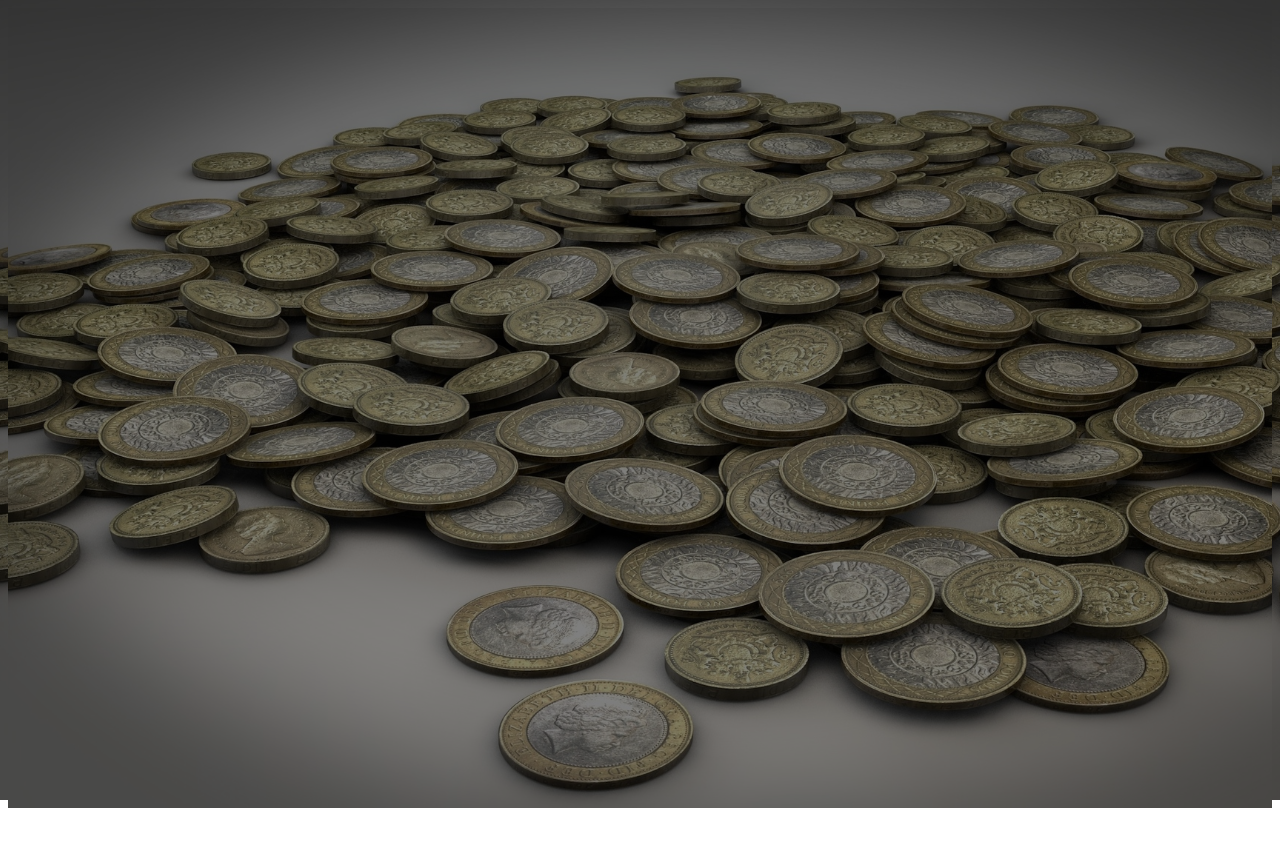
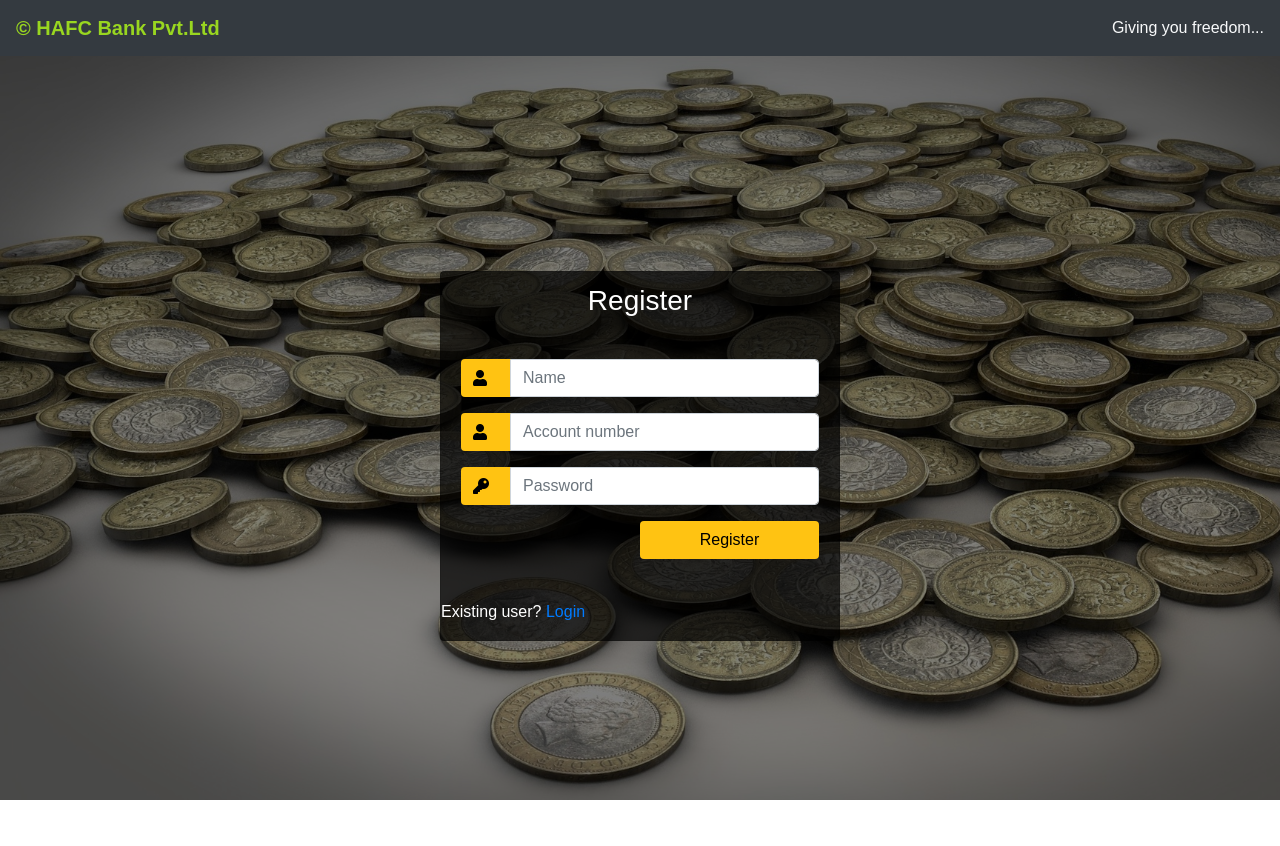
Before and after one commit to siyadpk/Bank_Application, an Angular app: page /register in a window 1280 px wide. Before the commit this address led to /. Shown: the top 846 px of the page. Before the commit the page ends 808 px from the top, so only its background shows below. Built offline with nearby package versions, Linux system fonts and the light colour scheme; a web font is replaced by a local one.

Commit message:
service used and dependency injection

```diff
--- /dev/null
+++ b/src/app/Service/database.service.ts
@@ -0,0 +1,38 @@
+import { Injectable } from '@angular/core';
+
+@Injectable({
+  providedIn: 'root'
+})
+export class DatabaseService {
+
+
+  database:any = {
+    1000:{acc:1000,usname:'siya',passwd:123,bal:1000},
+    1001:{acc:1001,usname:'zia',passwd:113,bal:1000},
+    1002:{acc:1002,usname:'ziyad',passwd:223,bal:1000}
+  }
+
+  constructor() { }
+
+   Register(acc:any,uname:any,passwd:any){
+
+    let db=this.database
+
+      if(acc in db){
+        return false
+      }
+      else{
+        db[acc]={
+          acc,
+          uname,
+          passwd,
+          bal:0
+        }
+        return true
+      }
+
+   }
+
+
+
+}
--- a/src/app/app-routing.module.ts
+++ b/src/app/app-routing.module.ts
@@ -2,11 +2,13 @@ import { NgModule } from '@angular/core';
 import { RouterModule, Routes } from '@angular/router';
 import { DashboardComponent } from './dashboard/dashboard.component';
 import { LoginComponent } from './login/login.component';
+import { RegisterComponent } from './register/register.component';
 
 const routes: Routes = [
 
   {path:'',component:LoginComponent},
-  {path:'dashboard',component:DashboardComponent}
+  {path:'dashboard',component:DashboardComponent},
+  {path:'register',component:RegisterComponent}
 
 ];
 
--- a/src/app/app.module.ts
+++ b/src/app/app.module.ts
@@ -6,12 +6,14 @@ import { AppRoutingModule } from './app-routing.module';
 import { AppComponent } from './app.component';
 import { LoginComponent } from './login/login.component';
 import { DashboardComponent } from './dashboard/dashboard.component';
+import { RegisterComponent } from './register/register.component';
 
 @NgModule({
   declarations: [
     AppComponent,
     LoginComponent,
-    DashboardComponent
+    DashboardComponent,
+    RegisterComponent
   ],
   imports: [
     BrowserModule,
--- a/src/app/login/login.component.html
+++ b/src/app/login/login.component.html
@@ -3,19 +3,7 @@
 <head>
 	<title>Login Page</title>
 <!--Made with love by Mutiullah Samim -->
-<link href="//maxcdn.bootstrapcdn.com/bootstrap/4.1.1/css/bootstrap.min.css" rel="stylesheet" id="bootstrap-css">
-<script src="//maxcdn.bootstrapcdn.com/bootstrap/4.1.1/js/bootstrap.min.js"></script>
-<script src="//cdnjs.cloudflare.com/ajax/libs/jquery/3.2.1/jquery.min.js"></script>
-<!------ Include the above in your HEAD tag ---------->
 
-	<!--Bootsrap 4 CDN-->
-	<link rel="stylesheet" href="https://stackpath.bootstrapcdn.com/bootstrap/4.1.3/css/bootstrap.min.css" integrity="sha384-MCw98/SFnGE8fJT3GXwEOngsV7Zt27NXFoaoApmYm81iuXoPkFOJwJ8ERdknLPMO" crossorigin="anonymous">
-
-    <!--Fontawesome CDN-->
-	<link rel="stylesheet" href="https://use.fontawesome.com/releases/v5.3.1/css/all.css" integrity="sha384-mzrmE5qonljUremFsqc01SB46JvROS7bZs3IO2EmfFsd15uHvIt+Y8vEf7N7fWAU" crossorigin="anonymous">
-
-
-	<script src="https://unpkg.com/sweetalert/dist/sweetalert.min.js"></script>
 	<!--Custom styles-->
 
 </head>
@@ -24,7 +12,7 @@
    <nav class="navbar navbar-light bg-dark " >
   <a class="navbar-brand  " href="#" style="color:rgb(85, 98, 237);"><b>&#169; HAFC Bank Pvt.Ltd </b></a>
   <span class="quote text-light">Giving you freedom...</span>
-  {{name}}
+  {{name }}
 </nav>
 
 
@@ -56,7 +44,7 @@
 					</div>
 				</form>
 			</div>
-			<p style="color:white;align-items:baseline;">Not a user? <a href="./register.html">Register</a></p>
+			<p style="color:white;align-items:baseline;">Not a user? <a routerLink="register">Register</a></p>
 		</div>
 	</div>
 </div>
--- a/src/app/login/login.component.ts
+++ b/src/app/login/login.component.ts
@@ -1,5 +1,6 @@
 import { Component, OnInit } from '@angular/core';
 import { Router } from '@angular/router';
+import { DatabaseService } from '../Service/database.service';
 
 @Component({
   selector: 'app-login',
@@ -13,13 +14,9 @@ export class LoginComponent implements OnInit {
   acc=''
   pwd=''
 
-  database:any = {
-    1000:{usname:'siya',passwd:123,bal:1000},
-    1001:{usname:'zia',passwd:113,bal:1000},
-    1002:{usname:'ziyad',passwd:223,bal:1000}
-  }
 
-  constructor(private router:Router) { }
+
+  constructor(private router:Router,private ds:DatabaseService) { }
 
   ngOnInit(): void {
   }
@@ -43,7 +40,7 @@ export class LoginComponent implements OnInit {
     var acc=this.acc
     var pwd=this.pwd
 
-    let database=this.database
+    let database=this.ds.database
     console.log(database);
 
 
--- /dev/null
+++ b/src/app/register/register.component.html
@@ -0,0 +1,64 @@
+<!DOCTYPE html>
+<html>
+<head>
+	<title>Login Page</title>
+<!--Made with love by Mutiullah Samim -->
+
+
+</head>
+<body>
+
+   <nav class="navbar navbar-light bg-dark " >
+  <a class="navbar-brand  " href="#" style="color:rgb(153, 214, 32);"><b>&#169; HAFC Bank Pvt.Ltd </b></a>
+  <span class="quote text-light">Giving you freedom...</span>
+
+</nav>
+
+
+<div class="container col-md-12 mt-0">
+	<div class="d-flex justify-content-center h-100">
+		<div class="card">
+			<div class="card-header">
+				<h3 class="text-center">Register</h3>
+
+			</div>
+			<div class="card-body">
+				<form (ngSubmit)="Register()">
+
+                    <div class="input-group form-group">
+						<div class="input-group-prepend">
+							<span class="input-group-text"><i class="fas fa-user"></i></span>
+						</div>
+						<input type="text" class="form-control" name="uname" [(ngModel)]="uname" placeholder="Name" id="register_uname" required>
+
+					</div>
+
+
+
+					<div class="input-group form-group">
+						<div class="input-group-prepend">
+							<span class="input-group-text"><i class="fas fa-user"></i></span>
+						</div>
+						<input type="text" class="form-control" name="acc" [(ngModel)]="acc" placeholder="Account number" id="register_accno" required>
+
+					</div>
+					<div class="input-group form-group">
+						<div class="input-group-prepend">
+							<span class="input-group-text"><i class="fas fa-key"></i></span>
+						</div>
+						<input type="password" name="pwd" [(ngModel)]="pwd" class="form-control" placeholder="Password" id="register_password" required>
+					</div>
+
+					<div class="form-group">
+						<input type="submit"  value="Register" class="btn float-right login_btn " style="width:50%" >
+					</div>
+				</form>
+			</div>
+			<p style="color:white;align-items:baseline;">Existing user? <a routerLink="">Login</a></p>
+		</div>
+	</div>
+</div>
+
+
+</body>
+</html>
--- /dev/null
+++ b/src/app/register/register.component.ts
@@ -0,0 +1,38 @@
+import { Component, OnInit } from '@angular/core';
+import { Router } from '@angular/router';
+import { DatabaseService } from '../Service/database.service';
+
+@Component({
+  selector: 'app-register',
+  templateUrl: './register.component.html',
+  styleUrls: ['./register.component.css']
+})
+export class RegisterComponent implements OnInit {
+
+  uname=''
+  pwd=''
+  acc=''
+
+  constructor(private ds:DatabaseService , private router:Router) { }
+
+  ngOnInit(): void {
+  }
+
+
+  Register(){
+    var acc=this.acc
+    var uname=this.uname
+    var pwd=this.pwd
+
+    var Result=this.ds.Register(acc,uname,pwd)
+
+    if(Result){
+      alert('registration completed')
+      this.router.navigateByUrl('')
+    }
+    else{
+      alert('Existing user..please Login!!!')
+    }
+  }
+
+}
--- a/src/index.html
+++ b/src/index.html
@@ -6,6 +6,19 @@
   <base href="/">
   <meta name="viewport" content="width=device-width, initial-scale=1">
   <link rel="icon" type="image/x-icon" href="favicon.ico">
+  <link href="//maxcdn.bootstrapcdn.com/bootstrap/4.1.1/css/bootstrap.min.css" rel="stylesheet" id="bootstrap-css">
+<script src="//maxcdn.bootstrapcdn.com/bootstrap/4.1.1/js/bootstrap.min.js"></script>
+<script src="//cdnjs.cloudflare.com/ajax/libs/jquery/3.2.1/jquery.min.js"></script>
+<!------ Include the above in your HEAD tag ---------->
+
+	<!--Bootsrap 4 CDN-->
+	<link rel="stylesheet" href="https://stackpath.bootstrapcdn.com/bootstrap/4.1.3/css/bootstrap.min.css" integrity="sha384-MCw98/SFnGE8fJT3GXwEOngsV7Zt27NXFoaoApmYm81iuXoPkFOJwJ8ERdknLPMO" crossorigin="anonymous">
+
+    <!--Fontawesome CDN-->
+	<link rel="stylesheet" href="https://use.fontawesome.com/releases/v5.3.1/css/all.css" integrity="sha384-mzrmE5qonljUremFsqc01SB46JvROS7bZs3IO2EmfFsd15uHvIt+Y8vEf7N7fWAU" crossorigin="anonymous">
+
+
+	<script src="https://unpkg.com/sweetalert/dist/sweetalert.min.js"></script>
 
 </head>
 <body>
```
Also changed, not shown: src/app/register/register.component.css (added), 2 other files (tests, documents, lock files or other folders).
